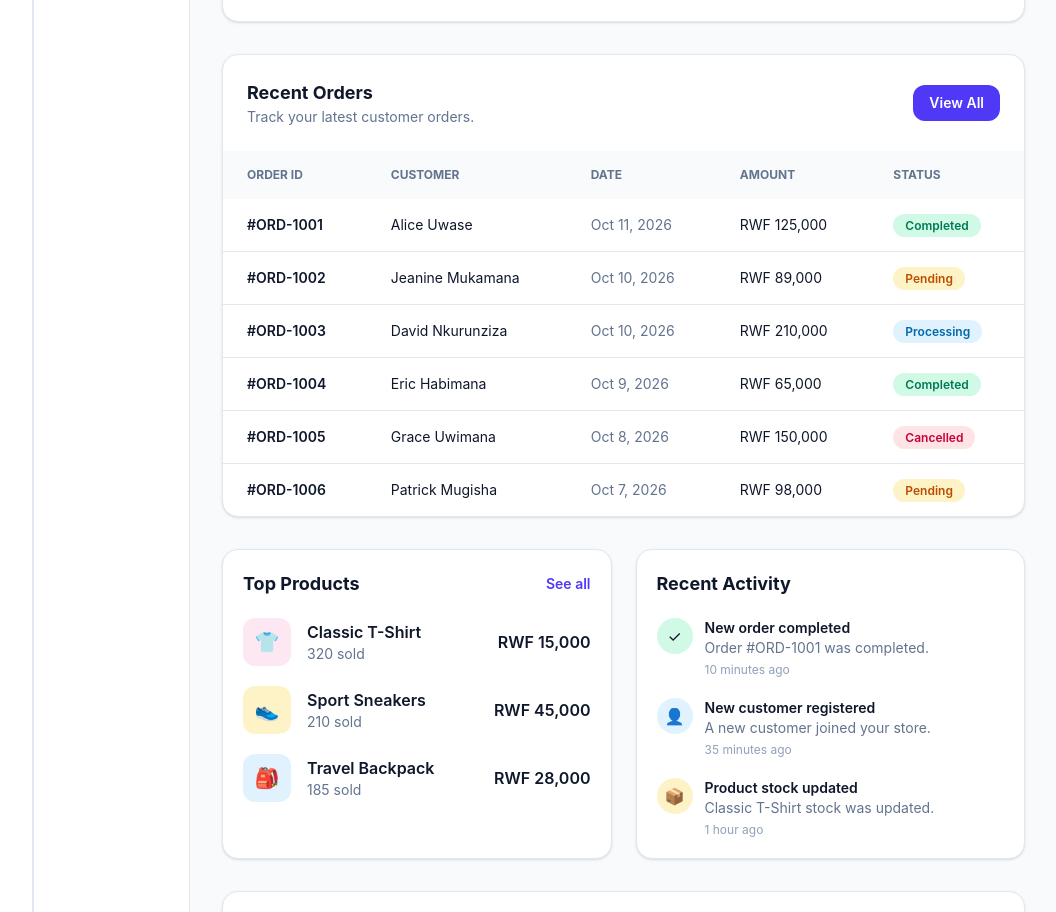
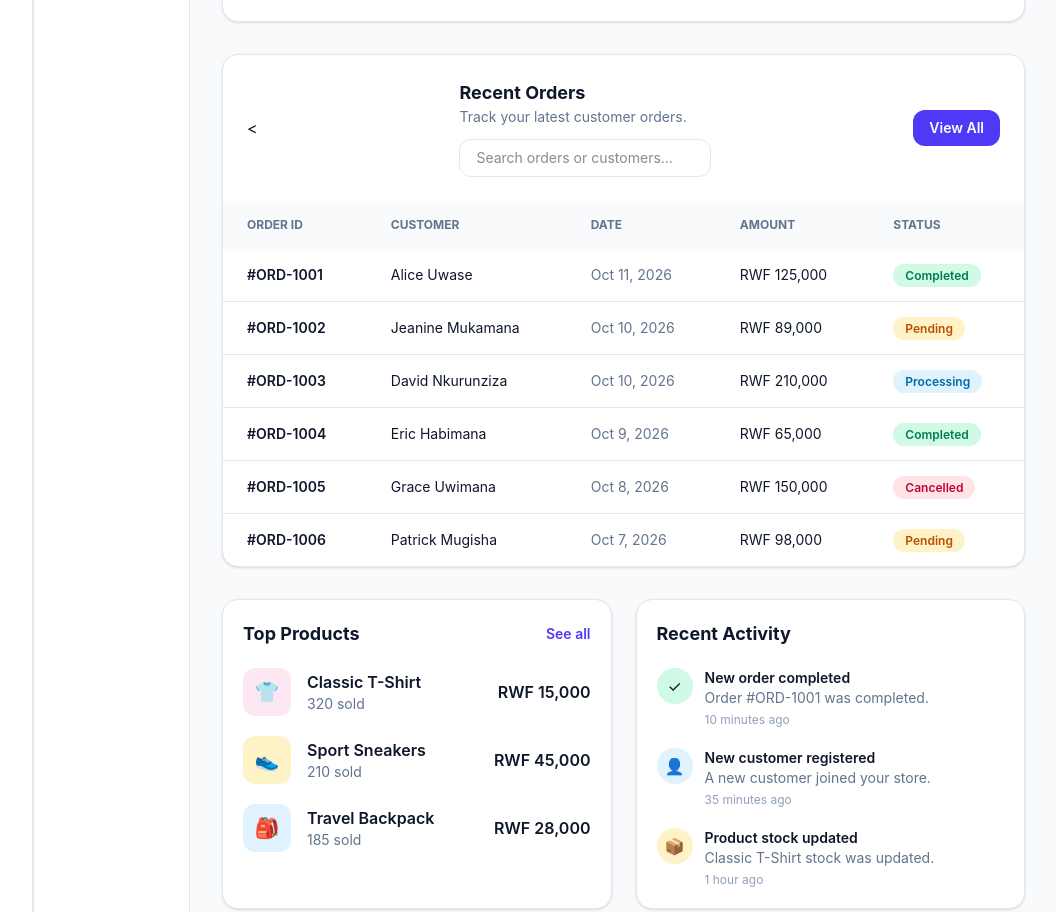
Before and after one commit to saronelly123-ui/week3-tailwind-dashboard, a website: page index.html in a window 1280 px wide. Shown: the part 895-1807 px from the top of the page, without its empty margins (223-1279 px from the left). Drawn offline with Linux system fonts and the light colour scheme.

Commit message:
Add order search functionality

```diff
--- a/index.html
+++ b/index.html
@@ -169,10 +169,20 @@
         <!-- Orders Table -->
         <section id="orders" class="overflow-hidden rounded-2xl border border-slate-200 bg-white shadow-sm dark:border-slate-800 dark:bg-slate-900">
           <div class="flex flex-wrap items-center justify-between gap-3 p-5 sm:p-6">
-            <div>
-              <h2 class="text-lg font-bold">Recent Orders</h2>
-              <p class="text-sm text-slate-500 dark:text-slate-400">Track your latest customer orders.</p>
-            </div>
+            <
+<div>
+  <h2 class="text-lg font-bold">Recent Orders</h2>
+  <p class="text-sm text-slate-500 dark:text-slate-400">
+    Track your latest customer orders.
+  </p>
+  <input
+    id="order-search"
+    type="search"
+    placeholder="Search orders or customers..."
+    aria-label="Search orders by ID or customer"
+    class="mt-3 w-full rounded-xl border border-slate-200 bg-white px-4 py-2 text-sm outline-none focus:border-indigo-500 dark:border-slate-700 dark:bg-slate-800 sm:max-w-xs"
+  />
+</div>
             <button class="rounded-xl bg-indigo-600 px-4 py-2 text-sm font-semibold text-white hover:bg-indigo-700">View All</button>
           </div>
 
@@ -338,6 +348,17 @@
       updateThemeButton();
     });
 
+const orderSearch = document.getElementById("order-search");
+const orderRows = document.querySelectorAll("#orders tbody tr");
+
+orderSearch.addEventListener("input", function () {
+  const searchTerm = orderSearch.value.toLowerCase().trim();
+
+  orderRows.forEach(function (row) {
+    const orderText = row.textContent.toLowerCase();
+    row.hidden = !orderText.includes(searchTerm);
+  });
+});
     const teamForm = document.getElementById("team-form");
     const formMessage = document.getElementById("form-message");
 
```
